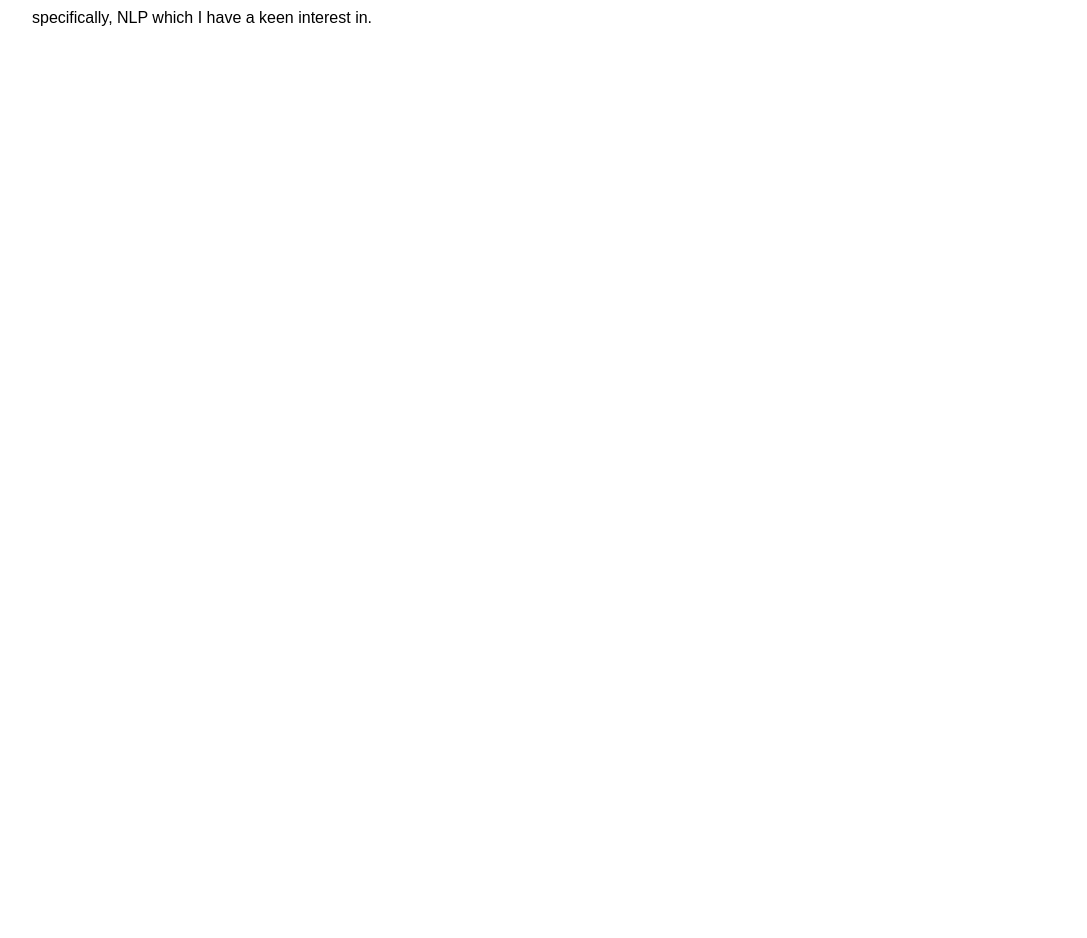
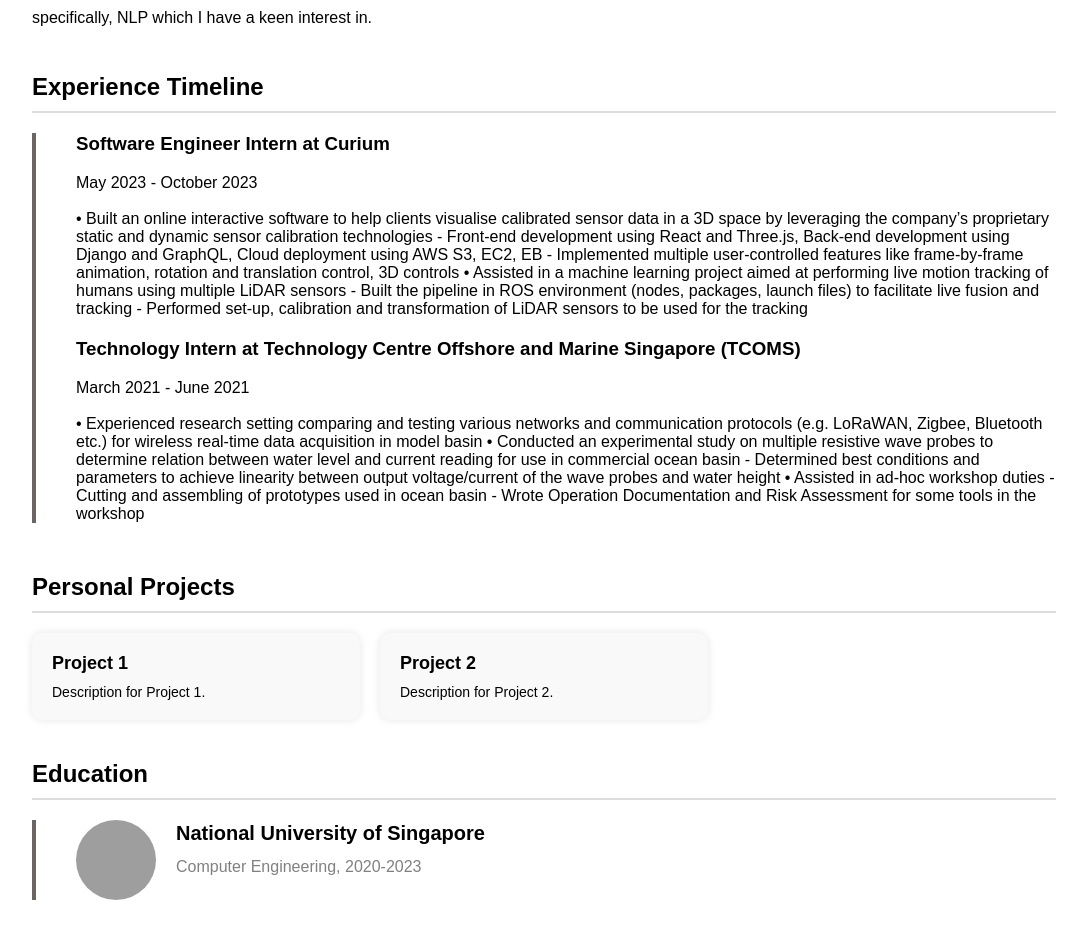
Before and after one commit to MustafaAH10/my-website, a React (Create React App) app: page / in a window 1280 px wide. Shown: the part 384-1322 px from the top of the page, without its empty margins (96-1183 px from the left). Before the commit the page ends 800 px from the top, so only its background shows below. Built offline with nearby package versions, Linux system fonts and the light colour scheme; grey boxes are pictures that could not be loaded.

Commit message:
Update Home.js information

```diff
--- a/src/components/Home.js
+++ b/src/components/Home.js
@@ -17,6 +17,79 @@
 				specifically, NLP which I have a keen interest in.
 			</p>
 
+			<h2>Experience Timeline</h2>
+			<div className="timeline">
+				{/* Sample Timeline Items */}
+				<div className="timeline-item">
+					<h3>Software Engineer Intern at Curium</h3>
+					<div className="timeline-date">May 2023 - October 2023</div>
+					<br />
+					<div>
+						• Built an online interactive software to help clients visualise
+						calibrated sensor data in a 3D space by leveraging the company’s
+						proprietary static and dynamic sensor calibration technologies -
+						Front-end development using React and Three.js, Back-end development
+						using Django and GraphQL, Cloud deployment using AWS S3, EC2, EB -
+						Implemented multiple user-controlled features like frame-by-frame
+						animation, rotation and translation control, 3D controls • Assisted
+						in a machine learning project aimed at performing live motion
+						tracking of humans using multiple LiDAR sensors - Built the pipeline
+						in ROS environment (nodes, packages, launch files) to facilitate
+						live fusion and tracking - Performed set-up, calibration and
+						transformation of LiDAR sensors to be used for the tracking
+					</div>
+				</div>
+				<div className="timeline-item">
+					<h3>
+						Technology Intern at Technology Centre Offshore and Marine Singapore
+						(TCOMS)
+					</h3>
+					<div className="timeline-date">March 2021 - June 2021</div>
+					<br />
+					<div>
+						• Experienced research setting comparing and testing various
+						networks and communication protocols (e.g. LoRaWAN, Zigbee,
+						Bluetooth etc.) for wireless real-time data acquisition in model
+						basin • Conducted an experimental study on multiple resistive wave
+						probes to determine relation between water level and current reading
+						for use in commercial ocean basin - Determined best conditions and
+						parameters to achieve linearity between output voltage/current of
+						the wave probes and water height • Assisted in ad-hoc workshop
+						duties - Cutting and assembling of prototypes used in ocean basin -
+						Wrote Operation Documentation and Risk Assessment for some tools in
+						the workshop
+					</div>
+				</div>
+				{/* ... Add more timeline items as needed ... */}
+			</div>
+
+			<h2>Personal Projects</h2>
+			<div className="card-grid">
+				{/* Sample Card Grid Items */}
+				<div className="card">
+					<div className="card-title">Project 1</div>
+					<div className="card-description">Description for Project 1.</div>
+				</div>
+				<div className="card">
+					<div className="card-title">Project 2</div>
+					<div className="card-description">Description for Project 2.</div>
+				</div>
+				{/* ... Add more cards as needed ... */}
+			</div>
+
+			<h2>Education</h2>
+			<div className="education-timeline">
+				{/* Sample Education Items */}
+				<div className="education-item">
+					<img src="/nusLogo.jpg" alt="NUS Logo" className="school-logo" />
+					<div className="school-details">
+						<h3>National University of Singapore</h3>
+						<p>Computer Engineering, 2020-2023</p>
+					</div>
+				</div>
+				{/* ... Add more education items as needed ... */}
+			</div>
+
 			{/* You can add more information about yourself here */}
 		</div>
 	);
--- a/src/styles/Home.css
+++ b/src/styles/Home.css
@@ -6,3 +6,89 @@
 p {
     line-height: 1.8;
 }
+
+/* Education Timeline */
+.education-timeline {
+    padding-left: 40px;
+    border-left: 4px solid #6d6464;
+    margin-bottom: 50px;
+}
+
+.education-item {
+    display: flex;
+    gap: 20px;
+    align-items: center;
+}
+
+.school-logo {
+    width: 80px;
+    height: 80px;
+    border-radius: 50%;
+    object-fit: cover;
+}
+
+.school-details h3 {
+    margin: 0;
+    font-size: 20px;
+    font-weight: 600;
+}
+
+.school-details p {
+    margin-top: 8px;
+    font-size: 16px;
+    color: gray;
+}
+
+/* General Styles */
+h2 {
+    margin-top: 40px;
+    border-bottom: 2px solid #ddd;
+    padding-bottom: 10px;
+}
+
+/* Experience Timeline */
+.timeline {
+    padding-left: 40px;
+    border-left: 4px solid #6d6464;
+    margin-bottom: 50px;
+}
+
+.timeline-item {
+    margin-bottom: 20px;
+}
+
+.date {
+    position: absolute;
+    left: 0;
+    font-weight: bold;
+}
+
+/* Card Grid */
+.card-grid {
+    display: grid;
+    grid-template-columns: repeat(auto-fill, minmax(250px, 1fr));
+    gap: 20px;
+    margin-top: 20px;
+}
+
+.card {
+    background-color: #f9f9f9;
+    padding: 20px;
+    border-radius: 10px;
+    box-shadow: 0px 0px 8px rgba(0, 0, 0, 0.1);
+    transition: transform 0.2s;
+}
+
+.card:hover {
+    transform: translateY(-10px);
+}
+
+.card-title {
+    font-size: 18px;
+    font-weight: 600;
+    margin-bottom: 10px;
+}
+
+.card-description {
+    font-size: 14px;
+}
```
